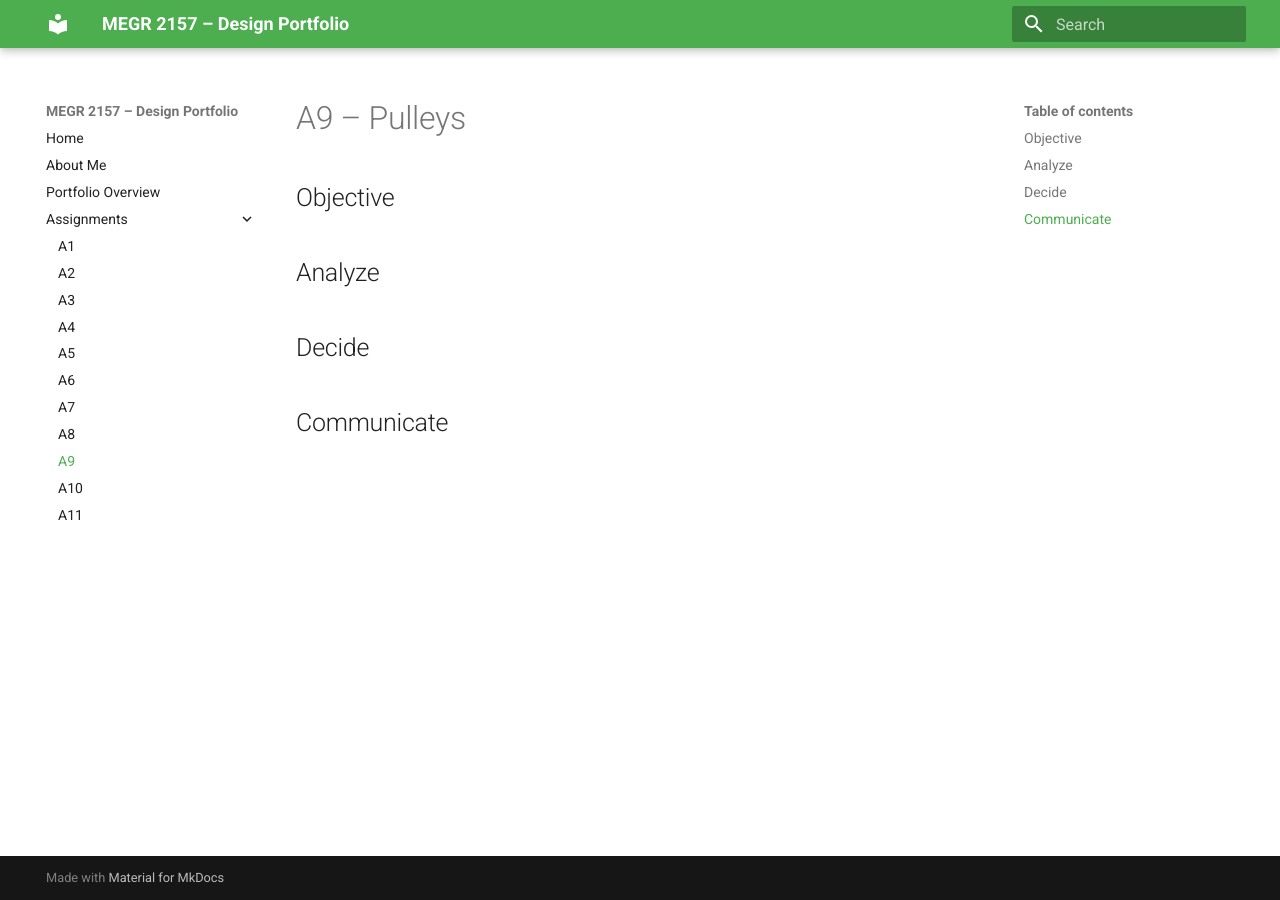
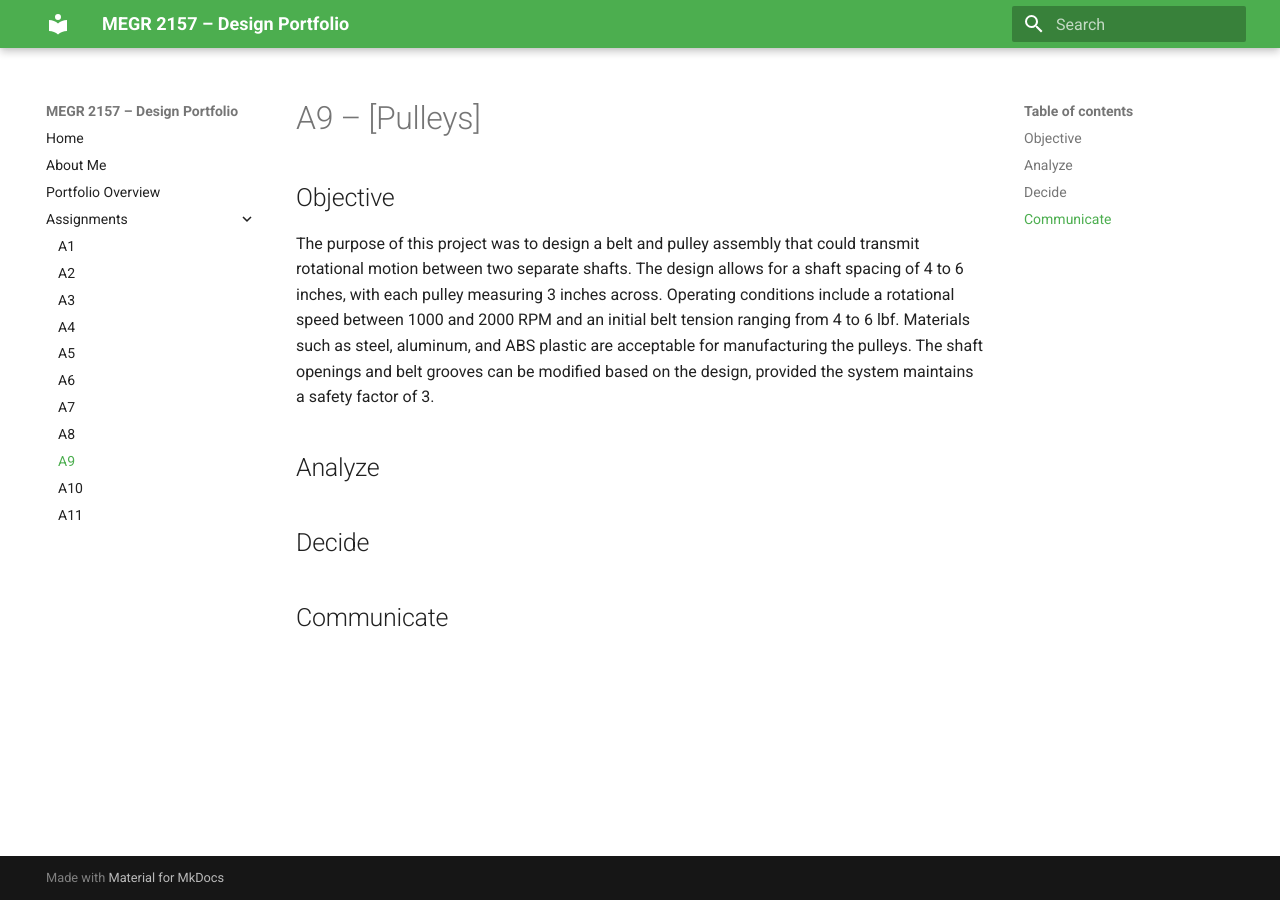
Before and after one commit to EvanBlanco12/portfolio, an MkDocs documentation site: the page built from docs/assignments/A09/index.md, in a window 1280 px wide. Built offline with MkDocs 1.6.1 and Material for MkDocs 9.7.7, drawn with Linux system fonts in a browser that asks for light colours.

Commit message:
Revise title and add project purpose for A9
Updated project title and added project purpose.

```diff
--- a/docs/assignments/A09/index.md
+++ b/docs/assignments/A09/index.md
@@ -1,7 +1,7 @@
-# A9 – Pulleys
+# A9 – [Pulleys]
 
 ## Objective
-
+The purpose of this project was to design a belt and pulley assembly that could transmit rotational motion between two separate shafts. The design allows for a shaft spacing of 4 to 6 inches, with each pulley measuring 3 inches across. Operating conditions include a rotational speed between 1000 and 2000 RPM and an initial belt tension ranging from 4 to 6 lbf. Materials such as steel, aluminum, and ABS plastic are acceptable for manufacturing the pulleys. The shaft openings and belt grooves can be modified based on the design, provided the system maintains a safety factor of 3.
 
 ## Analyze
 
```
